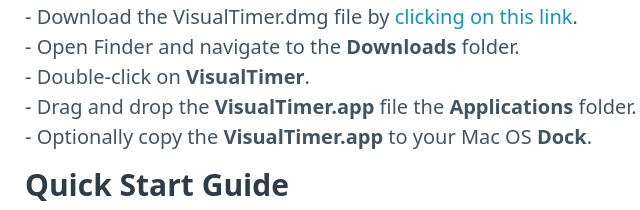
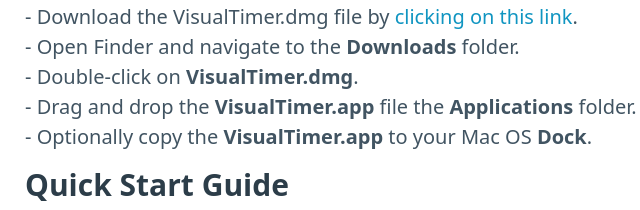
Before and after one commit to lingthio/solidbuilds.com, a plain HTML site: page docs/index.html in a window 1280 px wide. Shown: the part 436-646 px from the top of the page, 50-690 px from the left. Drawn offline with nearby package versions, Linux system fonts and the light colour scheme.

Commit message:
Update index.html

```diff
--- a/docs/index.html
+++ b/docs/index.html
@@ -50,7 +50,7 @@
             - Download the VisualTimer.dmg file by
             <a href="VisualTimer.dmg" download>clicking on this link</a>.<br />
             - Open Finder and navigate to the <b>Downloads</b> folder.<br />
-            - Double-click on <b>VisualTimer</b>.<br />
+            - Double-click on <b>VisualTimer.dmg</b>.<br />
             - Drag and drop the <b>VisualTimer.app</b> file the <b>Applications</b> folder.<br />
             - Optionally copy the <b>VisualTimer.app</b> to your Mac OS <b>Dock</b>.<br />
 
```
